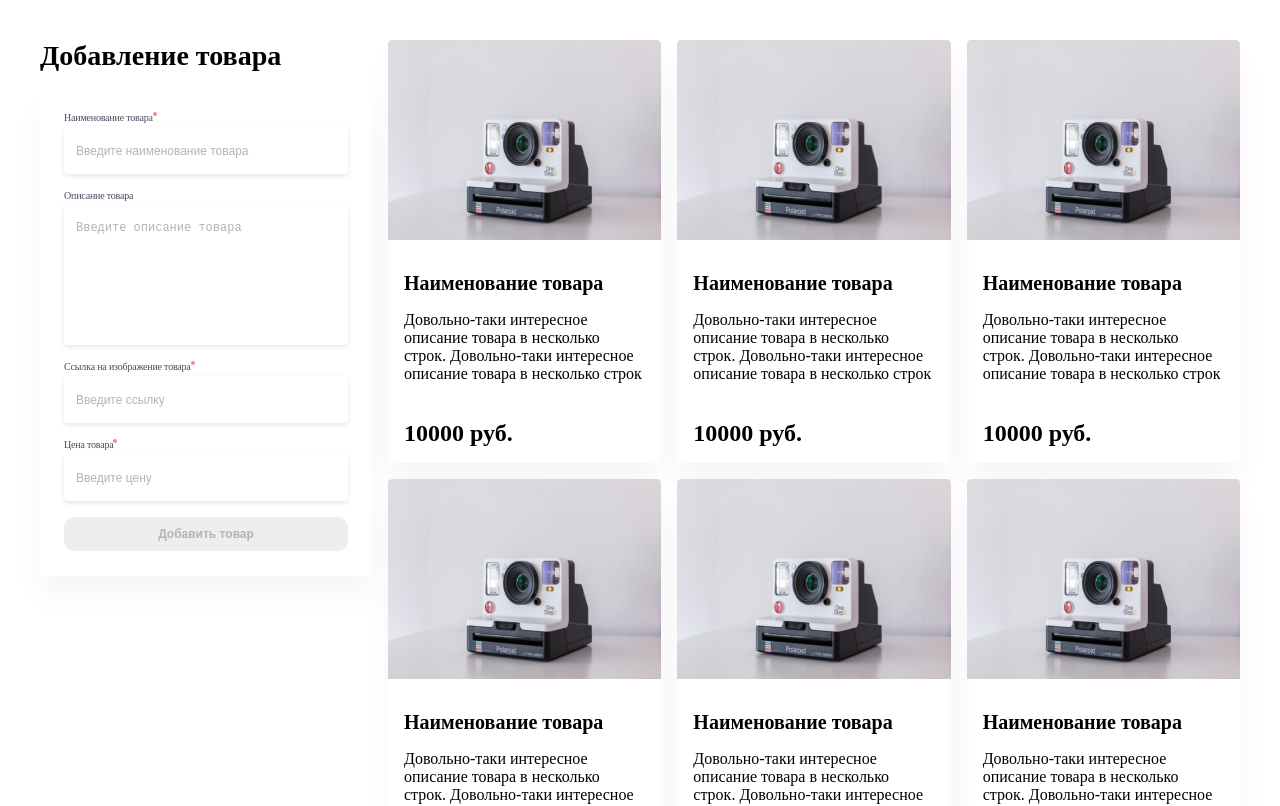
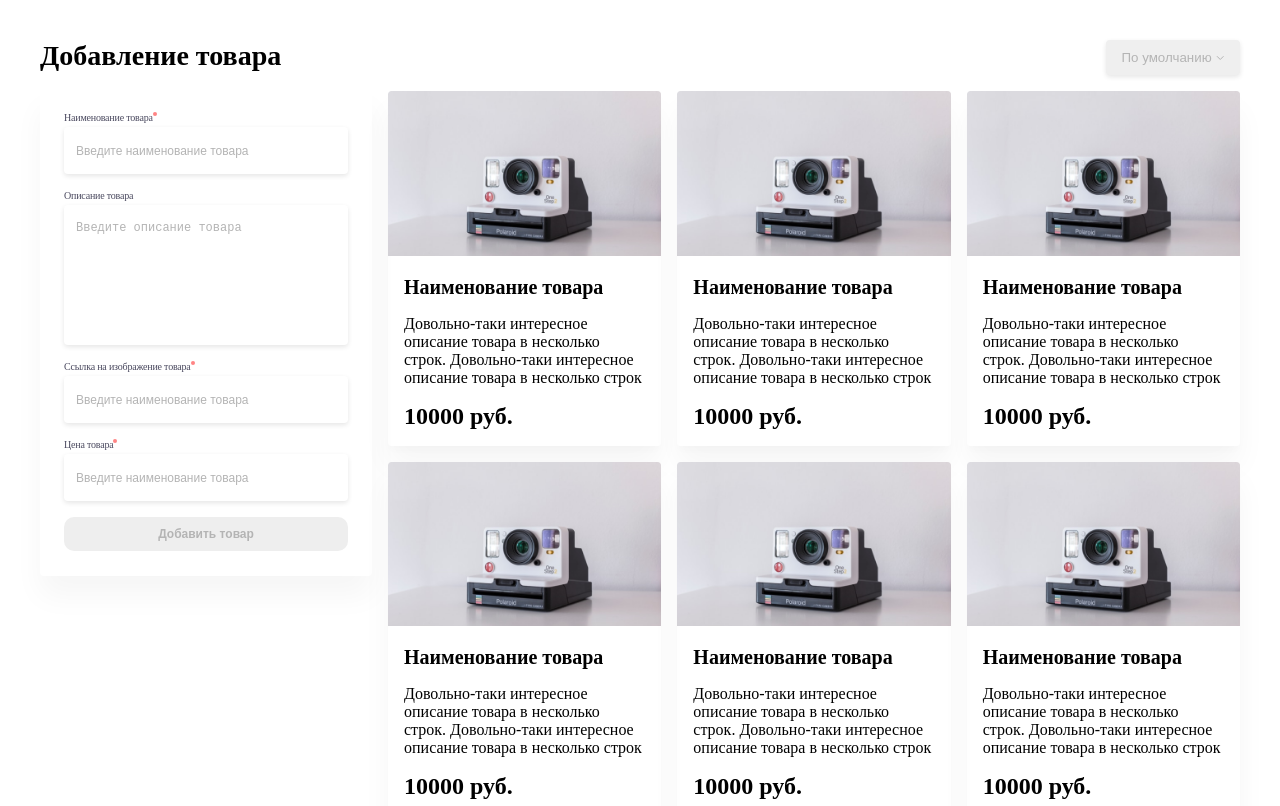
Before and after one commit to RyazanovE/vue-test, a Vue app: page / in a window 1280 px wide. Shown: the top 806 px of the page. Built offline with nearby package versions, Linux system fonts and the light colour scheme.

Commit message:
create_delete_complete

```diff
--- a/src/App.vue
+++ b/src/App.vue
@@ -1,8 +1,8 @@
 <template>
   <div class="wrapper">
     <div class="container">
-      <card-create-form @create="createPost" :cards="cards" />
-      <card-list :cards="cards" />
+      <card-create-form @create="createItem" :cards="cards" />
+      <card-list @remove="removeItem" :cards="cards" />
     </div>
   </div>
 </template>
@@ -90,7 +90,14 @@ export default {
       ],
     };
   },
-  methods: {},
+  methods: {
+    createItem(newItem) {
+      this.cards.push(newItem);
+    },
+    removeItem(id) {
+      this.cards = this.cards.filter((c) => c.id !== id);
+    },
+  },
   components: { CardList, CardCreateForm },
 };
 </script>
@@ -201,8 +208,10 @@ section {
 description {
   line-height: 1;
 }
-input, textarea, button {
-  outline: none ;
+input,
+textarea,
+button {
+  outline: none;
   border: none;
 }
 ol,
--- a/src/components/card-create-form/CardCreateForm.vue
+++ b/src/components/card-create-form/CardCreateForm.vue
@@ -2,49 +2,23 @@
   <div class="card-form-container">
     <h4 class="card-form-header">Добавление товара</h4>
     <form class="card-form" @submit.prevent>
-      <div class="card-from__group form-group">
-        <label class="form-group__label form-group__label_dot"
-          >Наименование товара</label
-        >
-        <input
-          placeholder="Введите наименование товара"
-          v-model="card.title"
-          class="form-group__input"
-          type="text"
-        />
-      </div>
+      <create-form-input v-model="card.title"
+        >Наименование товара</create-form-input
+      >
       <div class="card-from__group form-group">
         <label class="form-group__label">Описание товара</label>
         <textarea
           placeholder="Введите описание товара"
-          v-model="card.title"
+          v-model="card.description"
           class="form-group__input form-group__input_large"
         />
       </div>
-      <div class="card-from__group form-group">
-        <label class="form-group__label form-group__label_dot"
-          >Ссылка на изображение товара</label
-        >
-        <input
-          placeholder="Введите ссылку"
-          v-model="card.title"
-          class="form-group__input"
-          type="text"
-        />
-      </div>
-      <div class="card-from__group form-group">
-        <label class="form-group__label form-group__label_dot"
-          >Цена товара</label
-        >
-        <input
-          placeholder="Введите цену"
-          v-model="card.title"
-          class="form-group__input"
-          type="text"
-        />
-      </div>
+      <create-form-input v-model="card.img"
+        >Ссылка на изображение товара</create-form-input
+      >
+      <create-form-input v-model="card.cost">Цена товара</create-form-input>
 
-      <button @click="createPost" class="card-form__button" type="submit">
+      <button @click="createItem" class="card-form__button" type="submit">
         Добавить товар
       </button>
     </form>
@@ -52,7 +26,9 @@
 </template>
 
 <script>
+import CreateFormInput from "../create-form-input/CreateFormInput.vue";
 export default {
+  components: { CreateFormInput },
   props: {
     cards: {
       type: Array,
@@ -62,22 +38,25 @@ export default {
   data() {
     return {
       card: {
+        img: "",
         title: "",
+        description: "",
+        cost: null,
       },
     };
   },
+
   methods: {
-    inputTitleHandler(e) {
-      this.title = e.target.value;
-    },
-    createPost() {
-      console.log(props);
-      const id = 2;
-      this.$emit("create", this.post);
-      this.post = {
+    createItem() {
+      const nextId = this.cards[this.cards.length - 1].id + 1 || 1;
+      this.card.id = nextId;
+
+      this.$emit("create", this.card);
+      this.card = {
         title: "",
+        description: "",
+        cost: null,
       };
-      this.posts.push(this.post);
     },
   },
 };
@@ -117,6 +96,7 @@ export default {
     font-size: 12px;
     background: #eeeeee;
     border-radius: 10px;
+    cursor: pointer;
   }
 }
 
--- /dev/null
+++ b/src/components/card-item/CardItem.vue
@@ -0,0 +1,86 @@
+<template lang="">
+  <li class="card-list__item card" >
+    <div class="card-container">
+      <delete-button  @click="$emit('remove', card)"/>
+      <img src="public\images\Rectangle 31.png" class="card__img" />
+      <ul class="card-body-wrapper card-body">
+        <li class="card-body__title">{{ card.title }}</li>
+        <li class="card-body__description">{{ card.description }}</li>
+        <li class="card-body__cost">{{ card.cost }} руб.</li>
+      </ul>
+    </div>
+  </li>
+</template>
+<script>
+import DeleteButton from "../delete-button/DeleteButton.vue";
+export default {
+  components: { DeleteButton },
+  props: {
+    card: {
+      type: Object,
+      required: true,
+    },
+  },
+  methods: {
+
+  },
+};
+</script>
+
+<style lang="scss">
+.card-list {
+  display: grid;
+  grid-template-columns: repeat(3, 1fr);
+  gap: 16px;
+
+  &__item {
+    position: relative;
+    display: flex;
+    flex-direction: column;
+    gap: 16px;
+
+    border-radius: 4px;
+    box-shadow: 0px 20px 30px rgba(0, 0, 0, 0.04),
+      0px 6px 10px rgba(0, 0, 0, 0.02);
+
+    cursor: pointer;
+
+    &:hover .card__delete-btn {
+      opacity: 1;
+    }
+  }
+}
+
+.card {
+  &__img {
+    width: 100%;
+  }
+}
+
+.card-container {
+  overflow: hidden;
+}
+.card-body-wrapper {
+  padding: 16px;
+}
+
+.card-body {
+  display: flex;
+  flex-direction: column;
+  gap: 16px;
+  flex: 1;
+
+  &__title {
+    font-size: 20px;
+    font-weight: 600;
+  }
+  &__description {
+    font-size: 16px;
+  }
+  &__cost {
+    font-weight: 600;
+    margin-top: auto;
+    font-size: 24px;
+  }
+}
+</style>
--- a/src/components/card-list/CardList.vue
+++ b/src/components/card-list/CardList.vue
@@ -1,18 +1,17 @@
 <template lang="">
-  <div class="card-list">
-    <div class="card-list__item card" v-for="card in cards" :key="card.id">
-      <img src="public\images\Rectangle 31.png" class="card__img" />
-      <ul class="card-body-wrapper card-body">
-        <li class="card-body__title">{{ card.title }}</li>
-        <li class="card-body__description">{{ card.description }}</li>
-        <li class="card-body__cost">{{ card.cost }} руб.</li>
-      </ul>
-    </div>
-  </div>
+  <section class="card-list-container">
+    <sort-select />
+    <ul class="card-list">
+      <card-item @remove="$emit('remove', card.id)" v-for="card in cards" :card="card" :key="card.id"/>
+    </ul>
+  </section>
 </template>
 
 <script>
+import SortSelect from "../sort-select/SortSelect.vue";
+import CardItem from "../card-item/CardItem.vue";
 export default {
+  components: { CardItem, SortSelect },
   props: {
     cards: {
       type: Array,
@@ -23,53 +22,16 @@ export default {
 </script>
 
 <style scoped lang="scss">
+.card-list-container {
+  display: flex;
+  align-items: end;
+  gap: 16px;
+  flex-direction: column;
+}
+
 .card-list {
   display: grid;
   grid-template-columns: repeat(3, 1fr);
   gap: 16px;
-
-  &__item {
-    height: 423px;
-    display: flex;
-    flex-direction: column;
-    gap: 16px;
-
-    overflow: hidden;
-    border-radius: 4px;
-    box-shadow: 0 20px 30px rgba(0, 0, 0, 0.04);
-
-    cursor: pointer;
   }
-
-  .card {
-    &__img {
-      width: 100%;
-      height: 200px;
-    }
-  }
-
-  .card-body {
-    display: flex;
-    flex-direction: column;
-    gap: 16px;
-    flex: 1;
-
-    &__title {
-      font-size: 20px;
-      font-weight: 600;
-    }
-    &__description {
-      font-size: 16px;
-    }
-    &__cost {
-      font-weight: 600;
-      margin-top: auto;
-      font-size: 24px;
-    }
-  }
-
-  .card-body-wrapper {
-    padding: 16px;
-  }
-}
 </style>
--- /dev/null
+++ b/src/components/create-form-input/CreateFormInput.vue
@@ -0,0 +1,89 @@
+<template lang="">
+  <div class="card-from__group form-group">
+    <label class="form-group__label form-group__label_dot"><slot></slot></label>
+    <input
+      placeholder="Введите наименование товара"
+      :value="modelValue"
+      @input="inputHandler"
+      class="form-group__input"
+      type="text"
+    />
+  </div>
+</template>
+<script>
+export default {
+  props: {
+    modelValue: [String, Number],
+  },
+  methods: {
+    inputHandler(e) {
+      this.$emit("update:modelValue", e.target.value);
+    },
+
+  },
+};
+</script>
+
+<style scoped lang="scss">
+.form-group {
+  display: flex;
+  flex-direction: column;
+  gap: 4px;
+
+  &__label {
+    font-size: 10px;
+    letter-spacing: -0.02em;
+    color: #49485e;
+
+    &_dot {
+      position: relative;
+
+      &::after {
+        position: absolute;
+        display: inline-block;
+        border-radius: 50%;
+        content: "";
+        color: transparent;
+        height: 4px;
+        width: 4px;
+        background-color: #ff8484;
+      }
+    }
+  }
+  &__input {
+    line-height: 15px;
+    padding: 16px 12px;
+    resize: none;
+    border-radius: 4px;
+    box-shadow: 0 2px 5px rgba(0, 0, 0, 0.1);
+
+    &_large {
+      min-height: 108px;
+    }
+
+    &::placeholder {
+      font-size: 12px;
+      color: #b4b4b4;
+    }
+
+    &::-webkit-input-placeholder {
+      color: #b4b4b4;
+      font-size: 12px;
+    }
+    &:-moz-placeholder {
+      /* Upto Firefox 18, Deprecated in Firefox 19  */
+      color: #b4b4b4;
+      font-size: 12px;
+    }
+    &::-moz-placeholder {
+      /* Firefox 19+ */
+      color: #b4b4b4;
+      font-size: 12px;
+    }
+    &:-ms-input-placeholder {
+      color: #b4b4b4;
+      font-size: 12px;
+    }
+  }
+}
+</style>
--- /dev/null
+++ b/src/components/delete-button/DeleteButton.vue
@@ -0,0 +1,25 @@
+<template lang="">
+  <button class="card__delete-btn">
+    <img class="" src="public\images\delete 1.png" />
+  </button>
+</template>
+<script>
+export default {};
+</script>
+<style scoped lang="scss">
+.card__delete-btn {
+  opacity: 0;
+  position: absolute;
+  right: -8px;
+  top: -8px;
+
+  width: 32px;
+  height: 32px;
+  background: #ff8484;
+  box-shadow: 0px 2px 4px rgba(0, 0, 0, 0.1);
+  border-radius: 10px;
+
+  cursor: pointer;
+  transition: opacity 0.3s, visibility 0.3s;
+}
+</style>
--- /dev/null
+++ b/src/components/sort-select/SortSelect.vue
@@ -0,0 +1,37 @@
+<template lang="">
+  <div class="card-list-select-wrapper">
+    <img class="card-list-select__arrow" src="public\images\Rectangle 33.svg" />
+    <select class="card-list-select">
+      <option>По умолчанию</option>
+    </select>
+  </div>
+</template>
+<script>
+export default {};
+</script>
+<style scoped lang="scss">
+.card-list-select-wrapper {
+  position: relative;
+}
+
+.card-list-select {
+  padding: 10px 27.5px 10px 16px;
+  color: #b4b4b4;
+  box-shadow: 0px 2px 5px rgba(0, 0, 0, 0.1);
+  border-radius: 4px;
+  border: none;
+  outline: none;
+  cursor: pointer;
+
+  -moz-appearance: none; /* Firefox */
+  -webkit-appearance: none; /* Safari and Chrome */
+  appearance: none;
+
+  &__arrow {
+    position: absolute;
+    right: 16px;
+    top: 50%;
+    transform: translate(0, -50%);
+  }
+}
+</style>
```
Also changed, not shown: public/images/Rectangle 33.svg (added), public/images/delete 1.png (added).
